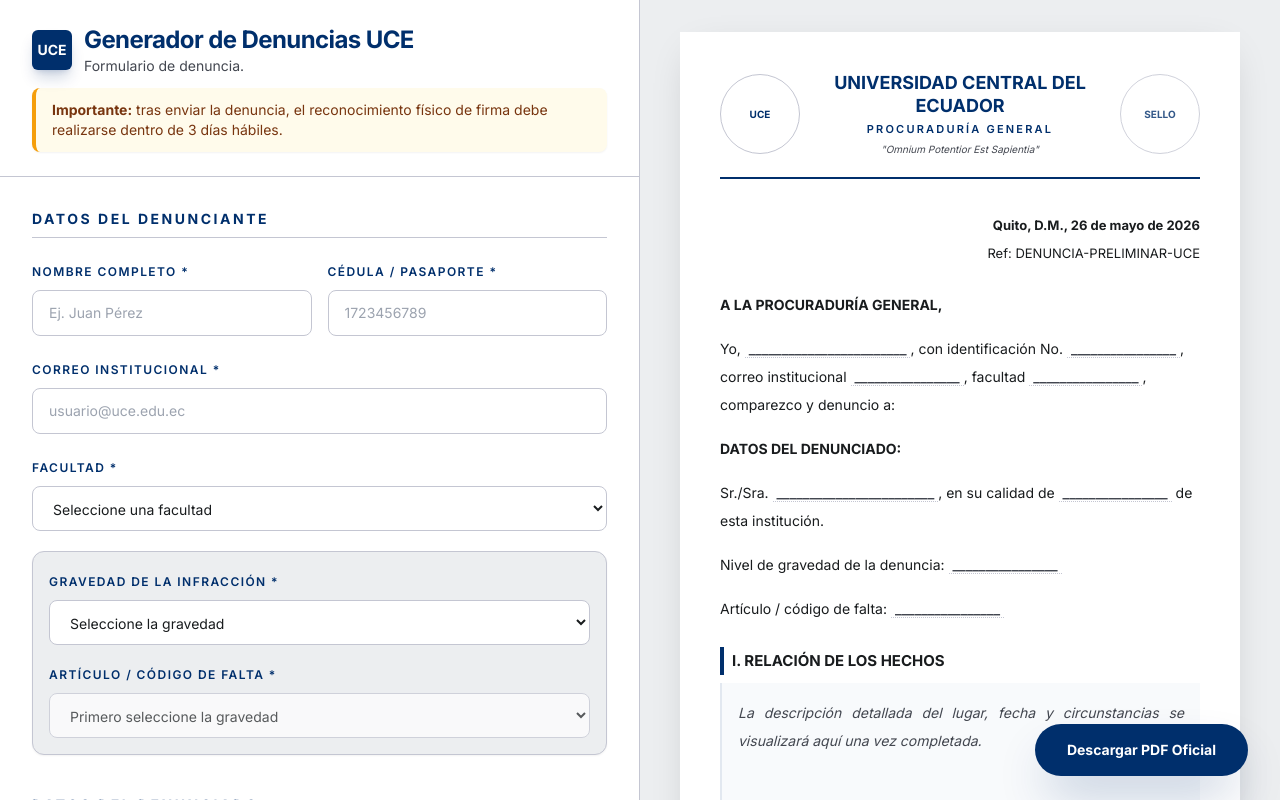
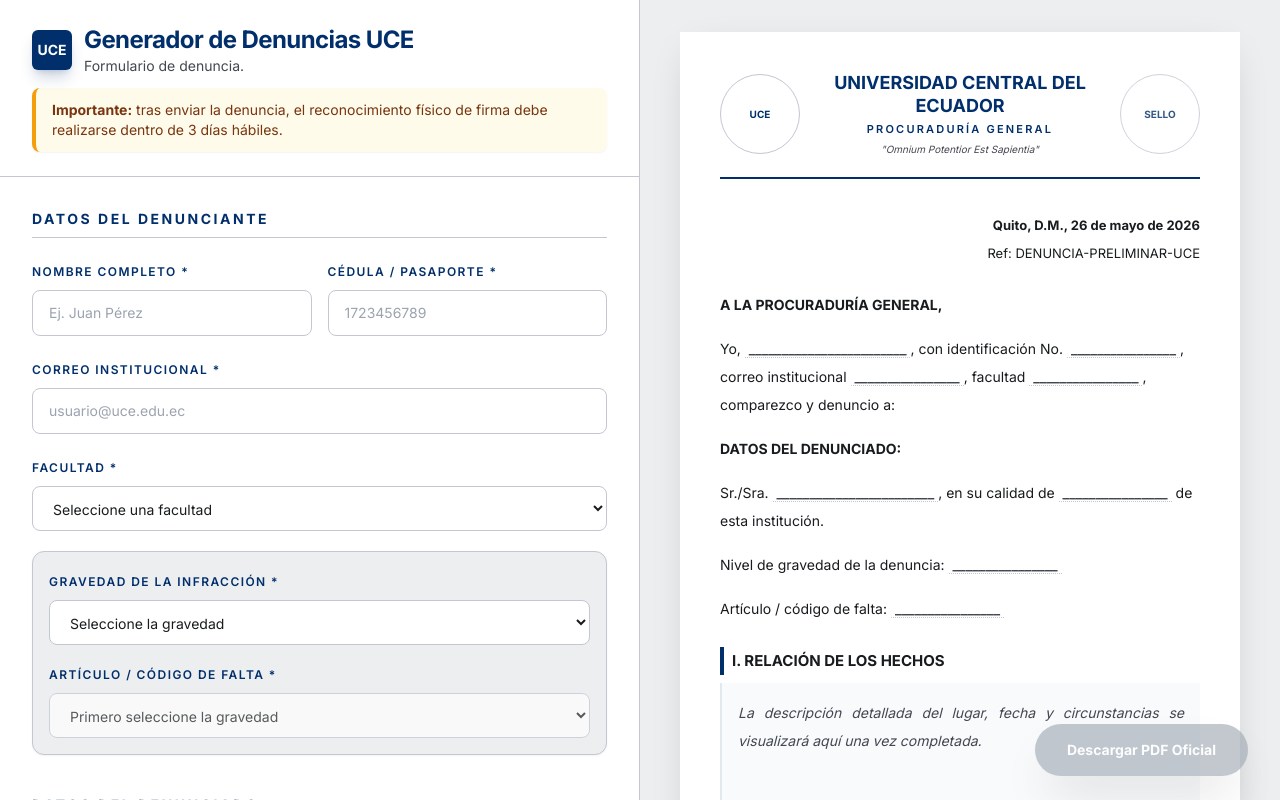
Before and after one commit to aatituanau/Anonymous-Reports, a React (Vite) app: page / in a window 1280 px wide. Shown: the top 800 px of the page. Built offline with nearby package versions, Linux system fonts and the light colour scheme.

Commit message:
feat: enhance form validation and user feedback for PDF download

```diff
--- a/src/App.jsx
+++ b/src/App.jsx
@@ -62,9 +62,60 @@
         if (!value || value.trim().length < 20)
           return "Describa los hechos con al menos 20 caracteres.";
         return "";
+      case "aceptaTerminos":
+        if (!value) return "Debe aceptar los términos para continuar.";
+        return "";
       default:
         return "";
     }
+  };
+
+  const validateAll = () => {
+    const camposRequeridos = [
+      "nombreDenunciante",
+      "identificacion",
+      "correoInstitucional",
+      "facultad",
+      "gravedad",
+      "articuloFalta",
+      "nombreDenunciado",
+      "calidadDenunciado",
+      "descripcionHechos",
+      "aceptaTerminos",
+    ];
+
+    const nuevosErrores = {};
+    camposRequeridos.forEach((campo) => {
+      const valor = formData[campo];
+      const mensaje = validateField(campo, valor);
+      if (mensaje) nuevosErrores[campo] = mensaje;
+    });
+
+    setErrors((prev) => ({...prev, ...nuevosErrores}));
+
+    return Object.keys(nuevosErrores).length === 0;
+  };
+
+  const isFormValid = () => {
+    const camposRequeridos = [
+      "nombreDenunciante",
+      "identificacion",
+      "correoInstitucional",
+      "facultad",
+      "gravedad",
+      "articuloFalta",
+      "nombreDenunciado",
+      "calidadDenunciado",
+      "descripcionHechos",
+      "aceptaTerminos",
+    ];
+
+    for (const campo of camposRequeridos) {
+      const valor = formData[campo];
+      const mensaje = validateField(campo, valor);
+      if (mensaje) return false;
+    }
+    return true;
   };
 
   const handleChange = (event) => {
@@ -109,8 +160,19 @@
   };
 
   const descargarPdf = async () => {
+    const valido = validateAll();
+    if (!valido) {
+      // Mensaje corto para el usuario; los errores se muestran inline en el formulario
+      alert(
+        "Complete todos los campos obligatorios antes de descargar el PDF.",
+      );
+      return;
+    }
+
     await generarPdfDenuncia();
   };
+
+  const formIsValid = isFormValid();
 
   return (
     <main className="relative flex min-h-screen flex-col overflow-hidden bg-background text-on-surface lg:flex-row">
@@ -130,9 +192,21 @@
       </div>
 
       <button
-        className="fixed bottom-6 right-6 z-50 flex items-center gap-3 rounded-full bg-primary px-6 py-4 text-sm font-bold text-white shadow-2xl shadow-primary/30 transition hover:-translate-y-1 hover:bg-secondary active:scale-95 sm:right-8 sm:px-8"
+        className={
+          "fixed bottom-6 right-6 z-50 flex items-center gap-3 rounded-full px-6 py-4 text-sm font-bold text-white shadow-2xl transition active:scale-95 sm:right-8 sm:px-8 " +
+          (formIsValid
+            ? "bg-primary hover:-translate-y-1 hover:bg-secondary shadow-primary/30"
+            : "bg-gray-400 cursor-not-allowed opacity-60")
+        }
         onClick={descargarPdf}
         type="button"
+        disabled={!formIsValid}
+        title={
+          !formIsValid
+            ? "Complete todos los campos obligatorios para descargar"
+            : "Descargar PDF Oficial"
+        }
+        aria-disabled={!formIsValid}
       >
         Descargar PDF Oficial
       </button>
--- a/src/components/ComplaintForm.jsx
+++ b/src/components/ComplaintForm.jsx
@@ -235,7 +235,7 @@
                   Archivos cargados: {formData.adjuntos.join(", ")}
                 </p>
               ) : null}
-            </div> */}
+            </div>
 
             <div className="space-y-2">
               <label className="text-xs font-semibold uppercase tracking-[0.12em] text-primary">
@@ -249,7 +249,7 @@
                 rows={4}
                 value={formData.diligencias}
               />
-            </div>
+            </div>*/}
           </section>
 
           <section className="space-y-5 pb-8">
```
